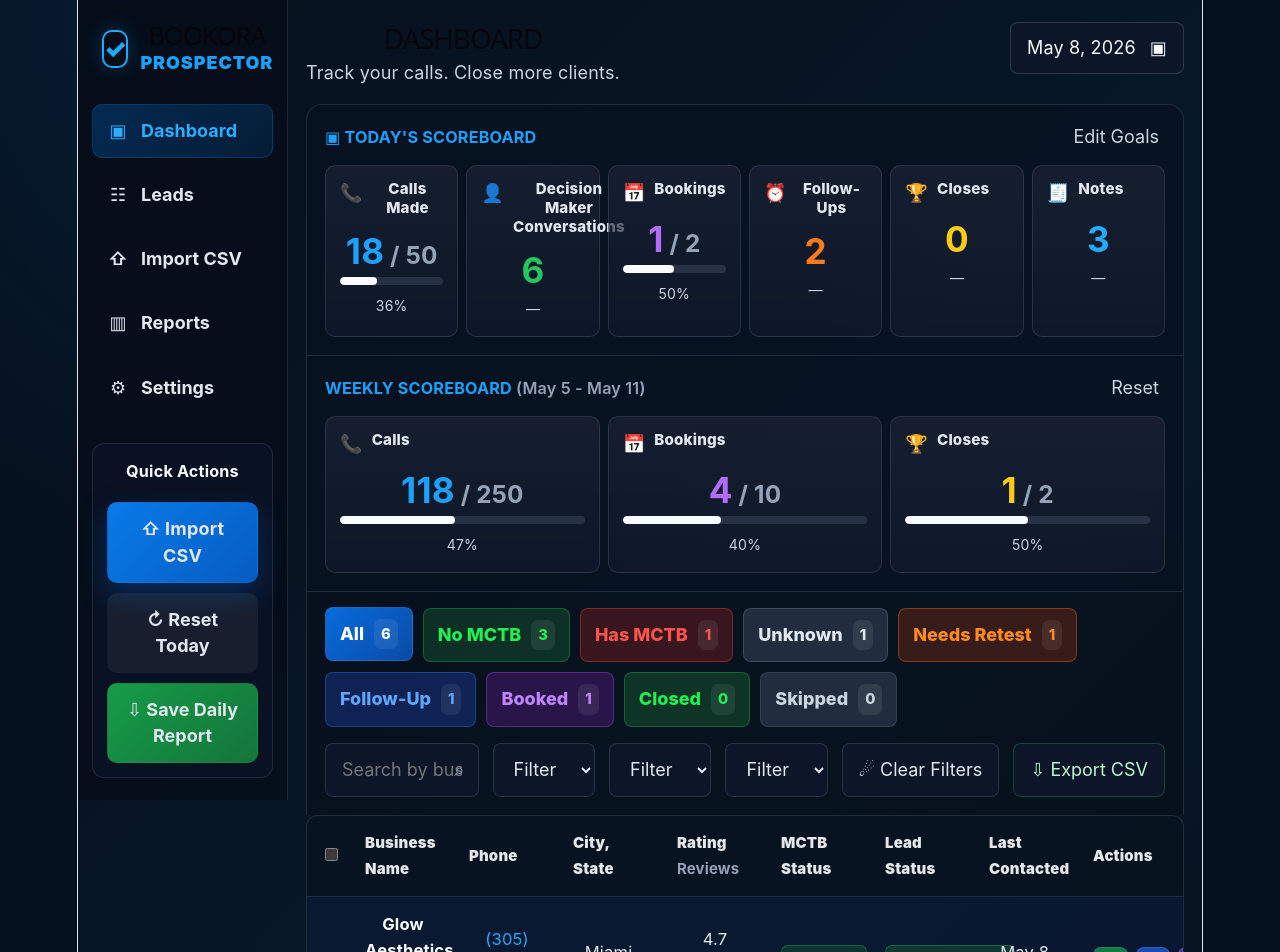
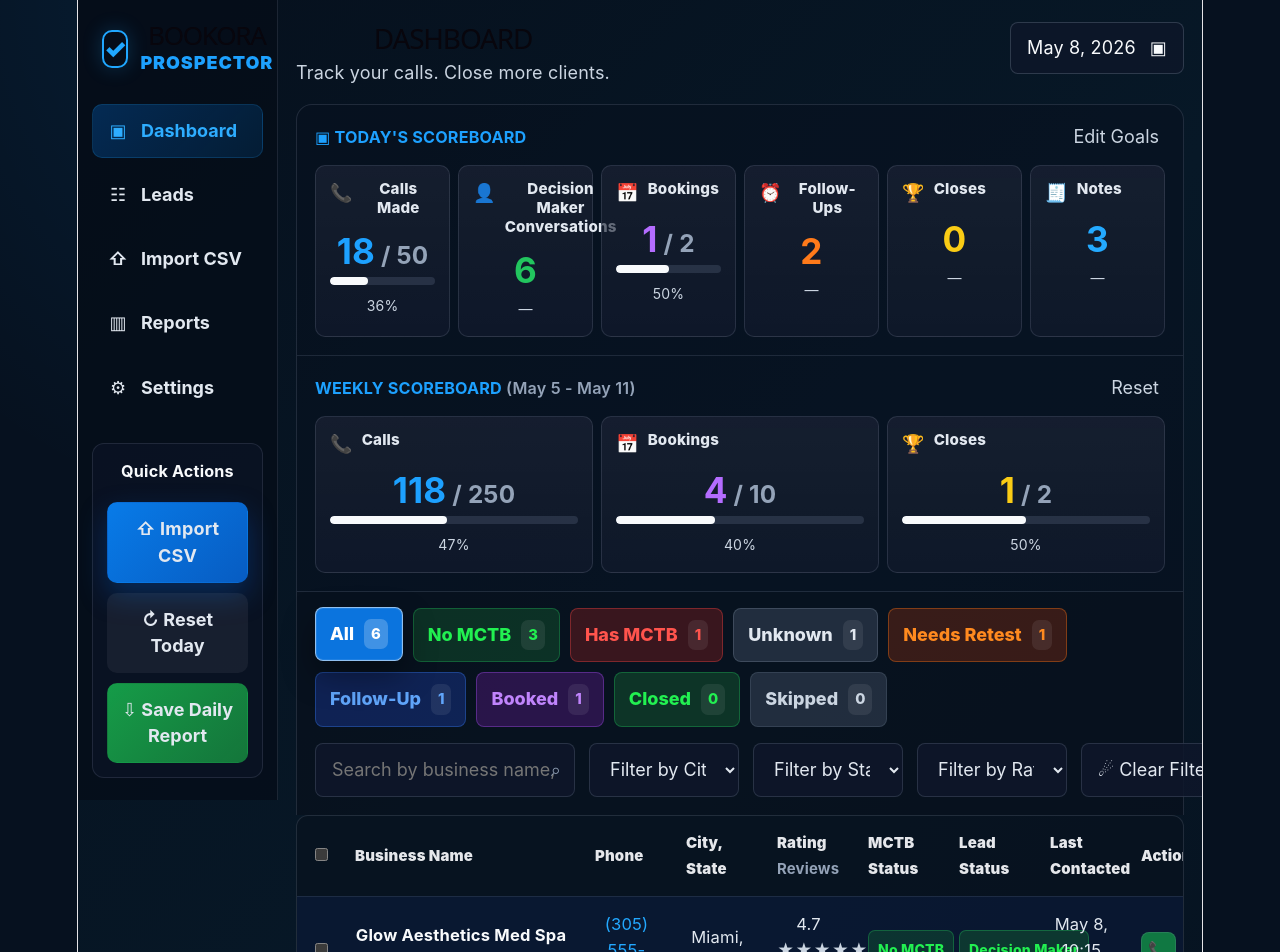
Before and after one commit to abookoraai/bookora-hot-leads-dashboard, a React (Vite) app: page / in a window 1280 px wide. Shown: the top 952 px of the page. Built offline with nearby package versions, Linux system fonts and the light colour scheme.

Commit message:
updated dash

```diff
--- a/src/App.css
+++ b/src/App.css
@@ -1291,3 +1291,357 @@ a {
     display: none;
   }
 }
+
+
+.reportsPanel {
+  border: 1px solid rgba(148, 163, 184, 0.18);
+  border-radius: 14px;
+  background: rgba(9, 18, 31, 0.72);
+  padding: 20px;
+}
+
+.reportsHeader {
+  display: flex;
+  justify-content: space-between;
+  align-items: flex-start;
+  gap: 18px;
+  margin-bottom: 18px;
+}
+
+.reportsHeader p {
+  margin: 0 0 6px;
+  color: #38bdf8;
+  font-weight: 900;
+  text-transform: uppercase;
+  letter-spacing: 0.06em;
+  font-size: 0.8rem;
+}
+
+.reportsHeader h2 {
+  margin: 0;
+  font-size: 1.45rem;
+}
+
+.reportActions {
+  display: flex;
+  gap: 10px;
+  flex-wrap: wrap;
+}
+
+.reportActions button {
+  border: 1px solid rgba(148, 163, 184, 0.2);
+  background: rgba(15, 23, 42, 0.82);
+  color: #e2e8f0;
+  border-radius: 10px;
+  padding: 11px 13px;
+  font-weight: 900;
+}
+
+.reportActions button:first-child {
+  background: linear-gradient(135deg, #087be8, #075cc2);
+  border-color: rgba(56, 189, 248, 0.25);
+}
+
+.reportGoalGrid {
+  display: grid;
+  grid-template-columns: repeat(3, 1fr);
+  gap: 14px;
+  margin-bottom: 16px;
+}
+
+.reportGoalCard,
+.conversionGrid > div,
+.reportBox {
+  border: 1px solid rgba(148, 163, 184, 0.18);
+  background: rgba(15, 23, 42, 0.58);
+  border-radius: 12px;
+  padding: 16px;
+}
+
+.reportGoalCard span,
+.conversionGrid p {
+  color: #cbd5e1;
+  margin: 0 0 8px;
+  font-weight: 800;
+}
+
+.reportGoalCard strong,
+.conversionGrid strong {
+  display: block;
+  font-size: 2rem;
+  margin-bottom: 10px;
+}
+
+.reportGoalCard small,
+.conversionGrid span {
+  color: #94a3b8;
+}
+
+.reportBar {
+  height: 10px;
+  background: rgba(100, 116, 139, 0.25);
+  border-radius: 999px;
+  overflow: hidden;
+  margin-bottom: 8px;
+}
+
+.reportBar i {
+  display: block;
+  height: 100%;
+  border-radius: 999px;
+  background: linear-gradient(90deg, #1da1ff, #22c55e);
+}
+
+.conversionGrid {
+  display: grid;
+  grid-template-columns: repeat(4, 1fr);
+  gap: 14px;
+  margin-bottom: 16px;
+}
+
+.reportTwoColumn {
+  display: grid;
+  grid-template-columns: 0.85fr 1.15fr;
+  gap: 14px;
+}
+
+.reportBox h3 {
+  margin: 0 0 10px;
+  color: #38bdf8;
+}
+
+.reportBox p {
+  margin: 0;
+  color: #cbd5e1;
+  line-height: 1.6;
+}
+
+.reportLeadRow {
+  width: 100%;
+  border: 1px solid rgba(148, 163, 184, 0.14);
+  background: rgba(2, 6, 23, 0.24);
+  color: #f8fafc;
+  border-radius: 10px;
+  padding: 12px;
+  display: flex;
+  justify-content: space-between;
+  gap: 12px;
+  align-items: center;
+  text-align: left;
+  margin-bottom: 8px;
+}
+
+.reportLeadRow:hover {
+  border-color: rgba(56, 189, 248, 0.35);
+  background: rgba(14, 116, 144, 0.16);
+}
+
+.reportLeadRow strong,
+.reportLeadRow small {
+  display: block;
+}
+
+.reportLeadRow small {
+  color: #94a3b8;
+  margin-top: 4px;
+}
+
+.reportLeadRow em {
+  font-style: normal;
+  color: #22c55e;
+  font-weight: 900;
+}
+
+@media (max-width: 980px) {
+  .reportsPanel {
+    padding: 16px;
+  }
+
+  .reportsHeader {
+    display: grid;
+  }
+
+  .reportActions {
+    display: grid;
+    grid-template-columns: 1fr;
+  }
+
+  .reportGoalGrid,
+  .conversionGrid,
+  .reportTwoColumn {
+    grid-template-columns: 1fr;
+  }
+}
+
+
+/* Web-friendly desktop refinements */
+@media (min-width: 981px) {
+  .appShell {
+    grid-template-columns: 210px minmax(740px, 1fr) minmax(320px, 360px);
+  }
+
+  .dashboard {
+    overflow-x: hidden;
+  }
+
+  .scoreboardRow,
+  .filtersBar,
+  .searchRow,
+  .desktopTableCard,
+  .reportsPanel {
+    max-width: 100%;
+  }
+
+  .desktopTableCard {
+    overflow-x: auto;
+  }
+
+  .leadsTable {
+    min-width: 1040px;
+  }
+
+  .leadDrawer {
+    min-width: 0;
+  }
+
+  .searchRow {
+    grid-template-columns: minmax(260px, 1.4fr) minmax(150px, 0.8fr) minmax(150px, 0.8fr) minmax(150px, 0.8fr) auto auto;
+  }
+}
+
+@media (min-width: 981px) and (max-width: 1450px) {
+  .appShell {
+    grid-template-columns: 200px minmax(0, 1fr);
+  }
+
+  .leadDrawer {
+    display: none;
+  }
+
+  .scoreboardRow {
+    grid-template-columns: 1fr;
+  }
+
+  .scoreboardCard {
+    border-right: 0;
+    border-bottom: 1px solid rgba(148, 163, 184, 0.16);
+  }
+
+  .scoreboardCard:last-child {
+    border-bottom: 0;
+  }
+
+  .metricGrid {
+    grid-template-columns: repeat(6, minmax(105px, 1fr));
+  }
+
+  .weeklyMetrics {
+    grid-template-columns: repeat(3, minmax(120px, 1fr));
+  }
+}
+
+@media (min-width: 981px) and (max-width: 1180px) {
+  .metricGrid {
+    grid-template-columns: repeat(3, 1fr);
+  }
+
+  .weeklyMetrics {
+    grid-template-columns: repeat(3, 1fr);
+  }
+
+  .searchRow {
+    grid-template-columns: 1fr 1fr 1fr;
+  }
+
+  .clearButton,
+  .exportButton {
+    min-height: 46px;
+  }
+}
+
+/* Solid selected filter states */
+.filterPill {
+  transition: transform 0.16s ease, box-shadow 0.16s ease, border-color 0.16s ease, background 0.16s ease;
+}
+
+.filterPill.active {
+  color: #ffffff !important;
+  border-color: rgba(255, 255, 255, 0.55) !important;
+  box-shadow: 0 14px 32px rgba(0, 0, 0, 0.38), inset 0 0 0 1px rgba(255, 255, 255, 0.08);
+  transform: translateY(-1px);
+}
+
+.filterPill.active span {
+  background: rgba(255, 255, 255, 0.22);
+  color: #ffffff;
+}
+
+.filterPill.all.active {
+  background: #0b74de !important;
+}
+
+.filterPill.noMctb.active {
+  background: #16a34a !important;
+  color: #ffffff !important;
+}
+
+.filterPill.hasMctb.active {
+  background: #dc2626 !important;
+  color: #ffffff !important;
+}
+
+.filterPill.unknown.active {
+  background: #475569 !important;
+  color: #ffffff !important;
+}
+
+.filterPill.needsRetest.active {
+  background: #f97316 !important;
+  color: #ffffff !important;
+}
+
+.filterPill.follow.active {
+  background: #2563eb !important;
+  color: #ffffff !important;
+}
+
+.filterPill.booked.active {
+  background: #7c3aed !important;
+  color: #ffffff !important;
+}
+
+.filterPill.closed.active {
+  background: #16a34a !important;
+  color: #ffffff !important;
+}
+
+.filterPill.skipped.active {
+  background: #64748b !important;
+  color: #ffffff !important;
+}
+
+/* Make the web table easier to scan */
+.leadsTable tbody tr {
+  transition: background 0.14s ease;
+}
+
+.leadsTable th:nth-child(2),
+.leadsTable td:nth-child(2) {
+  width: 240px;
+}
+
+.leadsTable th:nth-child(9),
+.leadsTable td:nth-child(9) {
+  width: 210px;
+}
+
+.tableActions {
+  white-space: nowrap;
+}
+
+/* Keep mobile exactly in card mode */
+@media (max-width: 980px) {
+  .filterPill.active {
+    box-shadow: 0 8px 20px rgba(0, 0, 0, 0.28);
+  }
+}
--- a/src/App.jsx
+++ b/src/App.jsx
@@ -771,15 +771,96 @@ export default function App() {
   }, [leads]);
 
   const filterButtons = [
-    { label: "All", count: summary.total, type: "all", onClick: () => setMctbFilter("All"), active: mctbFilter === "All" && leadStatusFilter === "All" },
-    { label: "No MCTB", count: summary.noMctb, type: "noMctb", onClick: () => setMctbFilter("No MCTB"), active: mctbFilter === "No MCTB" },
-    { label: "Has MCTB", count: summary.hasMctb, type: "hasMctb", onClick: () => setMctbFilter("Has MCTB"), active: mctbFilter === "Has MCTB" },
-    { label: "Unknown", count: summary.unknown, type: "unknown", onClick: () => setMctbFilter("Unknown"), active: mctbFilter === "Unknown" },
-    { label: "Needs Retest", count: summary.needsRetest, type: "needsRetest", onClick: () => setMctbFilter("Needs Retest"), active: mctbFilter === "Needs Retest" },
-    { label: "Follow-Up", count: summary.followUp, type: "follow", onClick: () => setLeadStatusFilter("Follow Up"), active: leadStatusFilter === "Follow Up" },
-    { label: "Booked", count: summary.booked, type: "booked", onClick: () => setLeadStatusFilter("Booked"), active: leadStatusFilter === "Booked" },
-    { label: "Closed", count: summary.closed, type: "closed", onClick: () => setLeadStatusFilter("Closed"), active: leadStatusFilter === "Closed" },
-    { label: "Skipped", count: summary.skipped, type: "skipped", onClick: () => setLeadStatusFilter("Skipped"), active: leadStatusFilter === "Skipped" },
+    {
+      label: "All",
+      count: summary.total,
+      type: "all",
+      onClick: () => {
+        setMctbFilter("All");
+        setLeadStatusFilter("All");
+      },
+      active: mctbFilter === "All" && leadStatusFilter === "All",
+    },
+    {
+      label: "No MCTB",
+      count: summary.noMctb,
+      type: "noMctb",
+      onClick: () => {
+        setMctbFilter("No MCTB");
+        setLeadStatusFilter("All");
+      },
+      active: mctbFilter === "No MCTB" && leadStatusFilter === "All",
+    },
+    {
+      label: "Has MCTB",
+      count: summary.hasMctb,
+      type: "hasMctb",
+      onClick: () => {
+        setMctbFilter("Has MCTB");
+        setLeadStatusFilter("All");
+      },
+      active: mctbFilter === "Has MCTB" && leadStatusFilter === "All",
+    },
+    {
+      label: "Unknown",
+      count: summary.unknown,
+      type: "unknown",
+      onClick: () => {
+        setMctbFilter("Unknown");
+        setLeadStatusFilter("All");
+      },
+      active: mctbFilter === "Unknown" && leadStatusFilter === "All",
+    },
+    {
+      label: "Needs Retest",
+      count: summary.needsRetest,
+      type: "needsRetest",
+      onClick: () => {
+        setMctbFilter("Needs Retest");
+        setLeadStatusFilter("All");
+      },
+      active: mctbFilter === "Needs Retest" && leadStatusFilter === "All",
+    },
+    {
+      label: "Follow-Up",
+      count: summary.followUp,
+      type: "follow",
+      onClick: () => {
+        setLeadStatusFilter("Follow Up");
+        setMctbFilter("All");
+      },
+      active: leadStatusFilter === "Follow Up" && mctbFilter === "All",
+    },
+    {
+      label: "Booked",
+      count: summary.booked,
+      type: "booked",
+      onClick: () => {
+        setLeadStatusFilter("Booked");
+        setMctbFilter("All");
+      },
+      active: leadStatusFilter === "Booked" && mctbFilter === "All",
+    },
+    {
+      label: "Closed",
+      count: summary.closed,
+      type: "closed",
+      onClick: () => {
+        setLeadStatusFilter("Closed");
+        setMctbFilter("All");
+      },
+      active: leadStatusFilter === "Closed" && mctbFilter === "All",
+    },
+    {
+      label: "Skipped",
+      count: summary.skipped,
+      type: "skipped",
+      onClick: () => {
+        setLeadStatusFilter("Skipped");
+        setMctbFilter("All");
+      },
+      active: leadStatusFilter === "Skipped" && mctbFilter === "All",
+    },
   ];
 
   return (
@@ -1073,7 +1154,7 @@ export default function App() {
           </table>
 
           <div className="tableFooter">
-            <span>Showing 1 to {scoredLeads.length} of {leads.length} leads</span>
+            <span>Showing {scoredLeads.length} of {leads.length} leads</span>
             <div>
               <button>1</button>
               <button>2</button>
```
